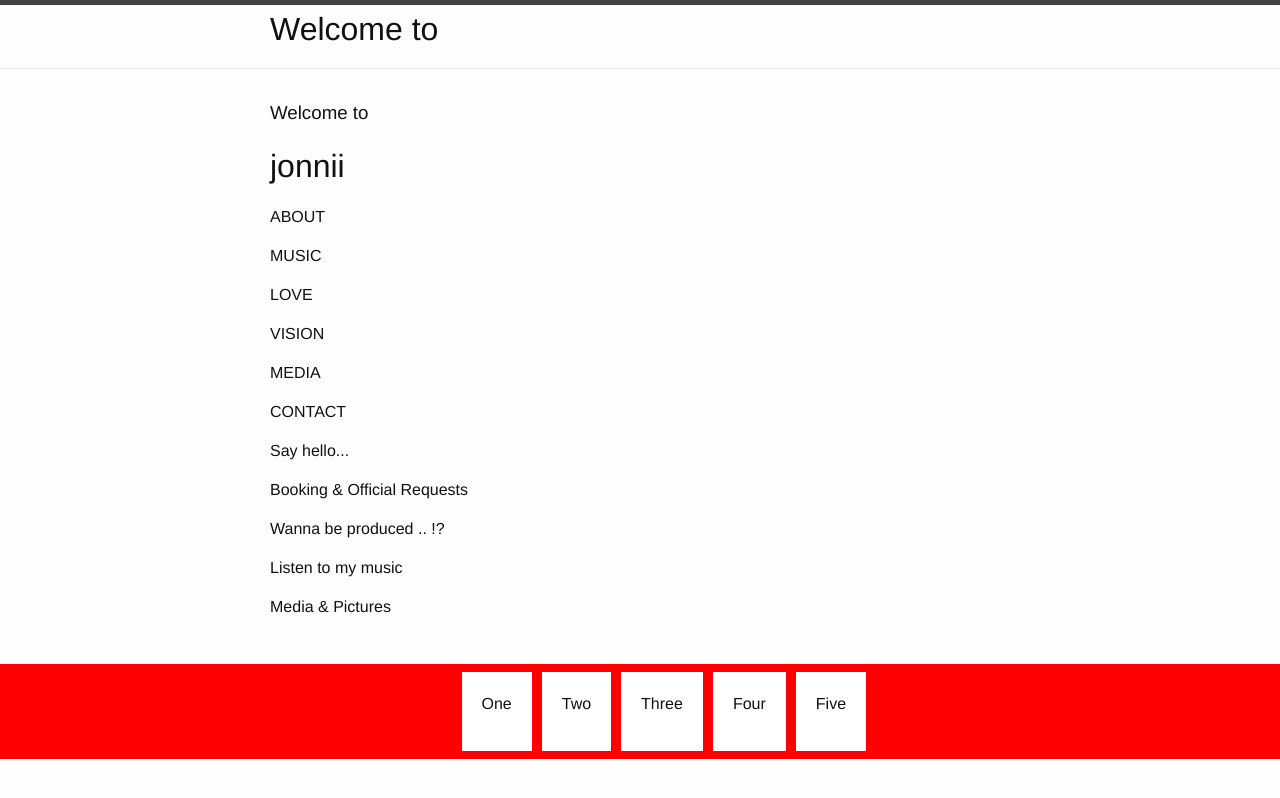
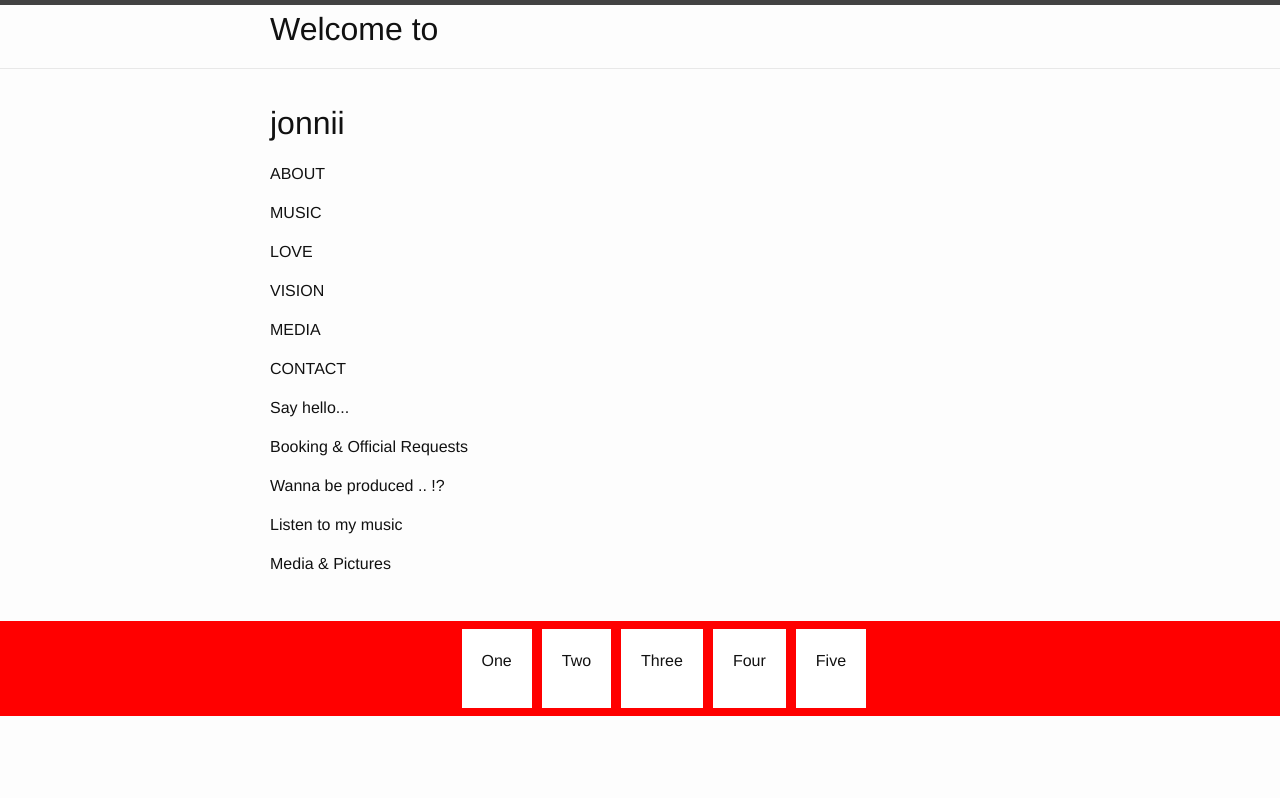
Before and after one commit to ValleHD/ValleHD.github.io, a Jekyll site: the page built from index.html, in a window 1280 px wide. Shown: the top 798 px of the page. Built offline with Jekyll 4.4.1, drawn with Linux system fonts in a browser that asks for light colours.

Commit message:
Update index.html

```diff
--- a/index.html
+++ b/index.html
@@ -3,21 +3,9 @@ layout: default
 title: Jonnii,  most new loving Music
 ---
 
-  <!-- Head Section wird glaube hier gar nicht bearbeitet -->
 
- <head>
-   <title> Welcome to Jonnii.com </title>
-  </head>
 
-  <!-- Body Section -->
-
- <body>
-
-   <!-- Welcome Section -->
-
-   <div class = "Welcome">
-   <h3> Welcome to </h3>
-
+   <div>
    <h1> jonnii </h1>
    </div>
 
```
